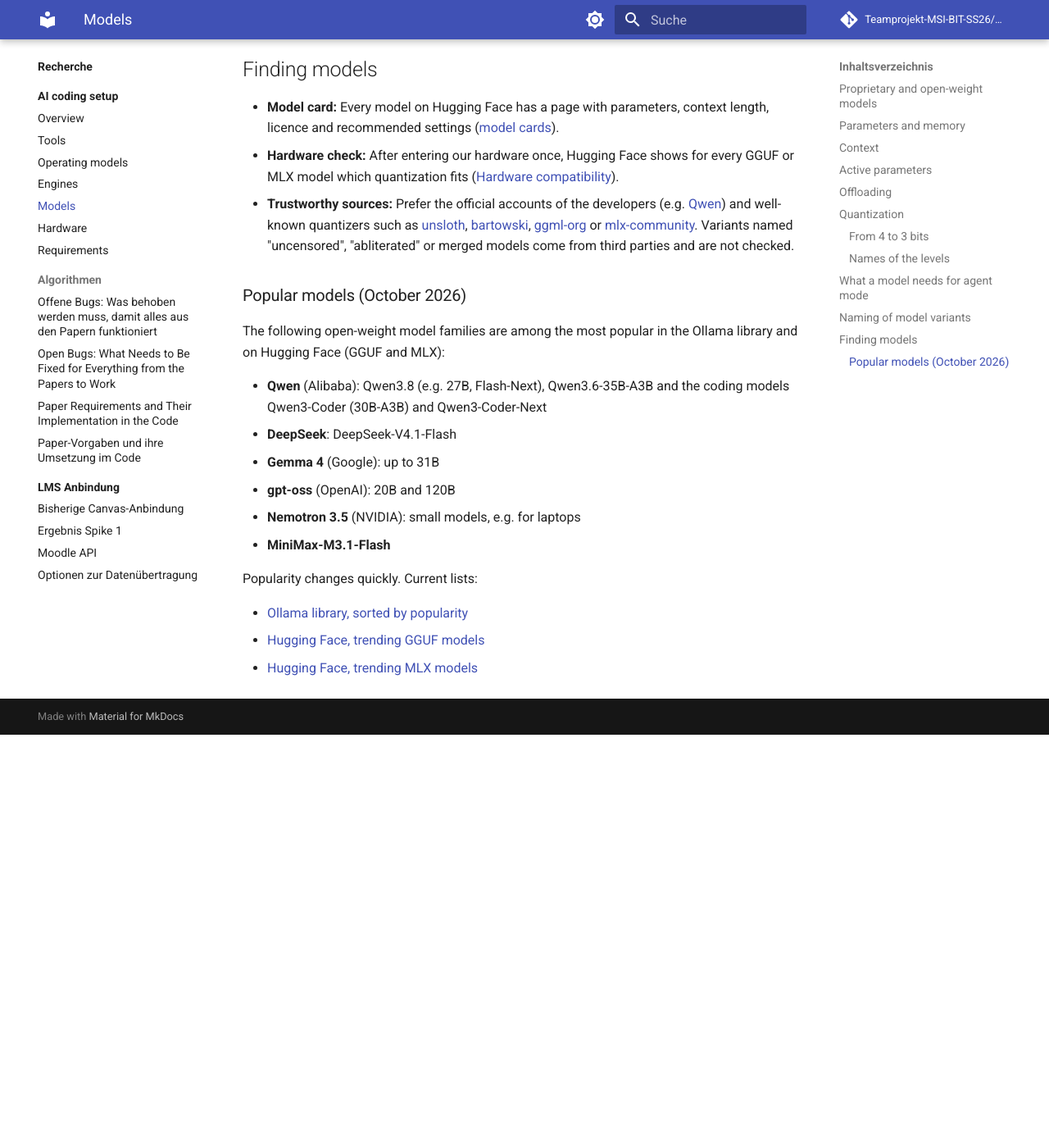
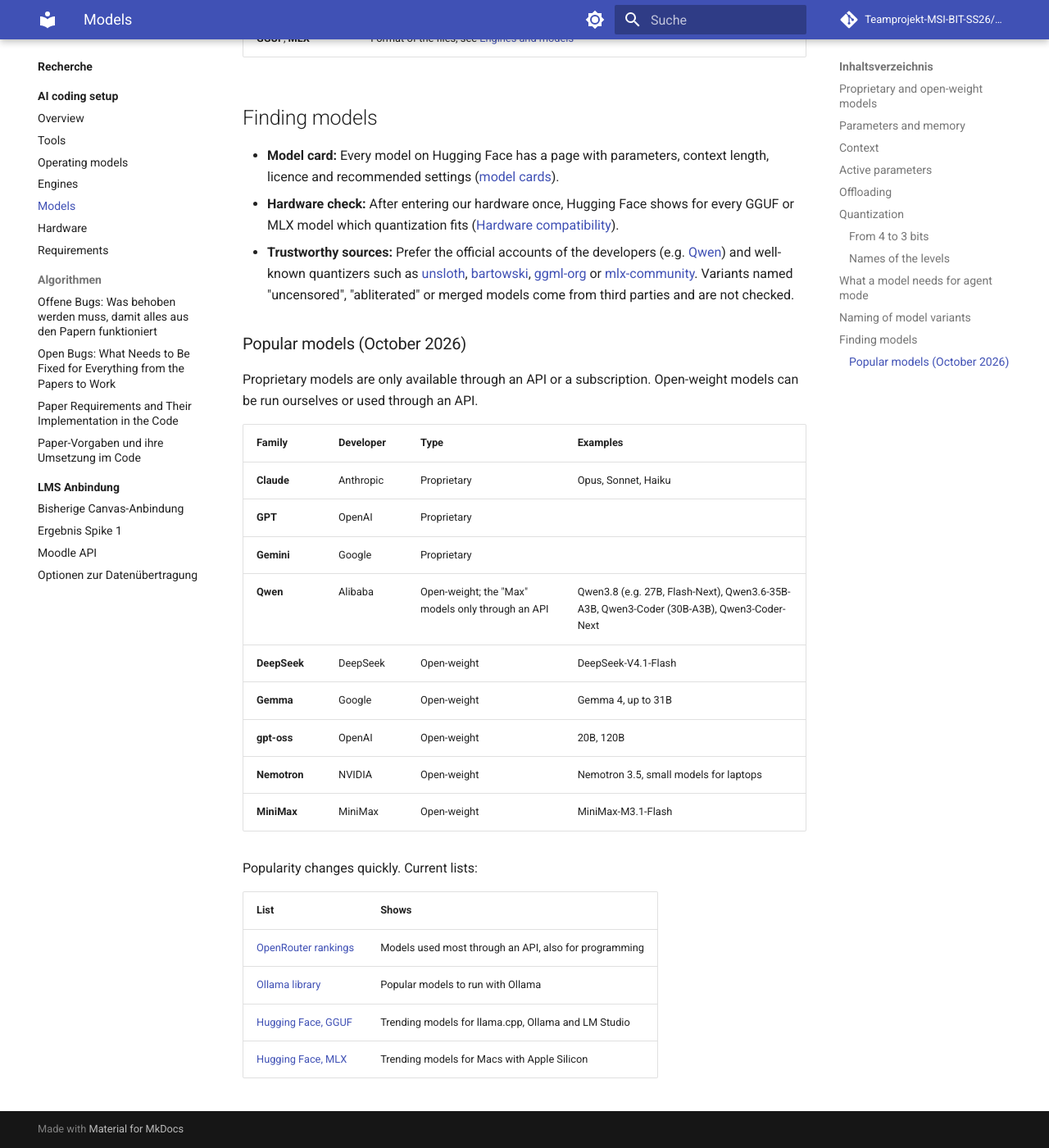
Before and after one commit to Teamprojekt-MSI-BIT-SS26/documentation, an MkDocs documentation site: the page built from docs/recherche/AI-coding-setup/5-models.md, in a window 1280 px wide and 1400 px high, scrolled down 6067 px. Shown: the whole window at 82% size. Built offline with MkDocs 1.6.1 and Material for MkDocs 9.7.7, drawn with Linux system fonts in a browser that asks for light colours; comment, search, counter and statistics services are not loaded; before the commit the page ends 6963 px from its top, so only the background shows below that; some of the changed text lies outside the part shown.

Commit message:
Add memory bandwidth to hardware page and merge model lists
Add SSD, memory bandwidth values and a speed example to the hardware page, merge popular and API models into one section, link further reading on offloading and remove repeated intro sentences.
Refs #31

```diff
--- a/docs/recherche/AI-coding-setup/5-models.md
+++ b/docs/recherche/AI-coding-setup/5-models.md
@@ -161,6 +161,7 @@ If a model does not fit into VRAM, the engine can keep a part of it in RAM and c
 - llama.cpp moves the experts to RAM with `--cpu-moe` or `--n-cpu-moe N` ([llama.cpp server](https://github.com/ggml-org/llama.cpp/blob/master/tools/server/README.md)).
 - Some engines even read parts of very large models from the SSD, e.g. Strata for DeepSeek. This needs a lot of free disk space and is slower.
 - Macs with unified memory do not split between VRAM and RAM, but the GPU may only use a part of the memory (see [Hardware](6-hardware.md#memory)).
+- Further reading: [Fiddler](https://arxiv.org/abs/2402.07033) (ICLR 2025) explains why computing the experts on the CPU is faster than copying them to the GPU.
 
 ## Quantization
 
@@ -628,17 +629,25 @@ Q4_K_M is the usual choice for local use.
 
 ### Popular models (October 2026)
 
-The following open-weight model families are among the most popular in the Ollama library and on Hugging Face (GGUF and MLX):
+Proprietary models are only available through an API or a subscription. Open-weight models can be run ourselves or used through an API.
 
-- **Qwen** (Alibaba): Qwen3.8 (e.g. 27B, Flash-Next), Qwen3.6-35B-A3B and the coding models Qwen3-Coder (30B-A3B) and Qwen3-Coder-Next
-- **DeepSeek**: DeepSeek-V4.1-Flash
-- **Gemma 4** (Google): up to 31B
-- **gpt-oss** (OpenAI): 20B and 120B
-- **Nemotron 3.5** (NVIDIA): small models, e.g. for laptops
-- **MiniMax-M3.1-Flash**
+| Family | Developer | Type | Examples |
+|---|---|---|---|
+| **Claude** | Anthropic | Proprietary | Opus, Sonnet, Haiku |
+| **GPT** | OpenAI | Proprietary | |
+| **Gemini** | Google | Proprietary | |
+| **Qwen** | Alibaba | Open-weight; the "Max" models only through an API | Qwen3.8 (e.g. 27B, Flash-Next), Qwen3.6-35B-A3B, Qwen3-Coder (30B-A3B), Qwen3-Coder-Next |
+| **DeepSeek** | DeepSeek | Open-weight | DeepSeek-V4.1-Flash |
+| **Gemma** | Google | Open-weight | Gemma 4, up to 31B |
+| **gpt-oss** | OpenAI | Open-weight | 20B, 120B |
+| **Nemotron** | NVIDIA | Open-weight | Nemotron 3.5, small models for laptops |
+| **MiniMax** | MiniMax | Open-weight | MiniMax-M3.1-Flash |
 
 Popularity changes quickly. Current lists:
 
-- [Ollama library, sorted by popularity](https://ollama.com/library?sort=popular)
-- [Hugging Face, trending GGUF models](https://huggingface.co/models?library=gguf&sort=trending)
-- [Hugging Face, trending MLX models](https://huggingface.co/models?author=mlx-community&sort=trending)
+| List | Shows |
+|---|---|
+| [OpenRouter rankings](https://openrouter.ai/rankings) | Models used most through an API, also for programming |
+| [Ollama library](https://ollama.com/library?sort=popular) | Popular models to run with Ollama |
+| [Hugging Face, GGUF](https://huggingface.co/models?library=gguf&sort=trending) | Trending models for llama.cpp, Ollama and LM Studio |
+| [Hugging Face, MLX](https://huggingface.co/models?author=mlx-community&sort=trending) | Trending models for Macs with Apple Silicon |
```
Also changed, not shown: other parts of docs/recherche/AI-coding-setup/5-models.md (+1 -1 lines), docs/recherche/AI-coding-setup/2-tools.md (+1 -1 lines), docs/recherche/AI-coding-setup/3-operating-models.md (+1 -1 lines), docs/recherche/AI-coding-setup/4-engines.md (+0 -2 lines), docs/recherche/AI-coding-setup/6-hardware.md (+33 -2 lines).
